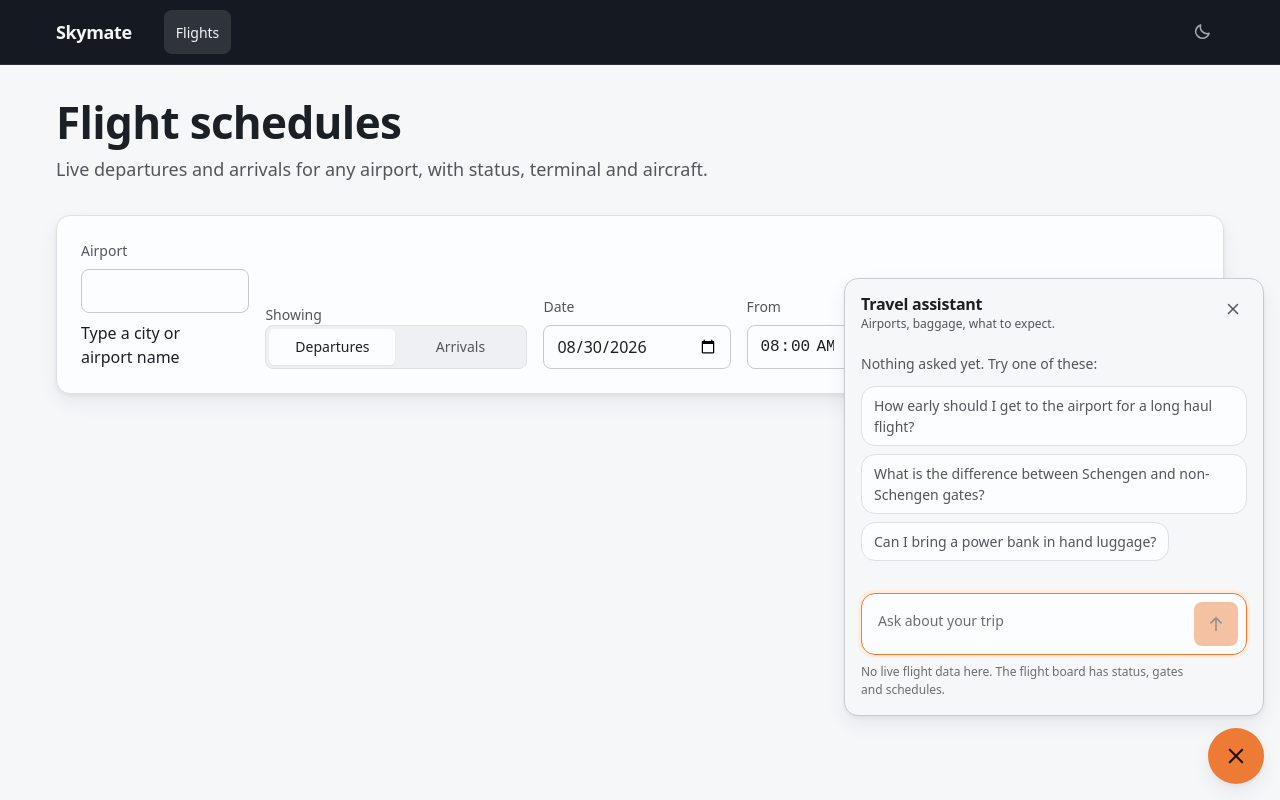
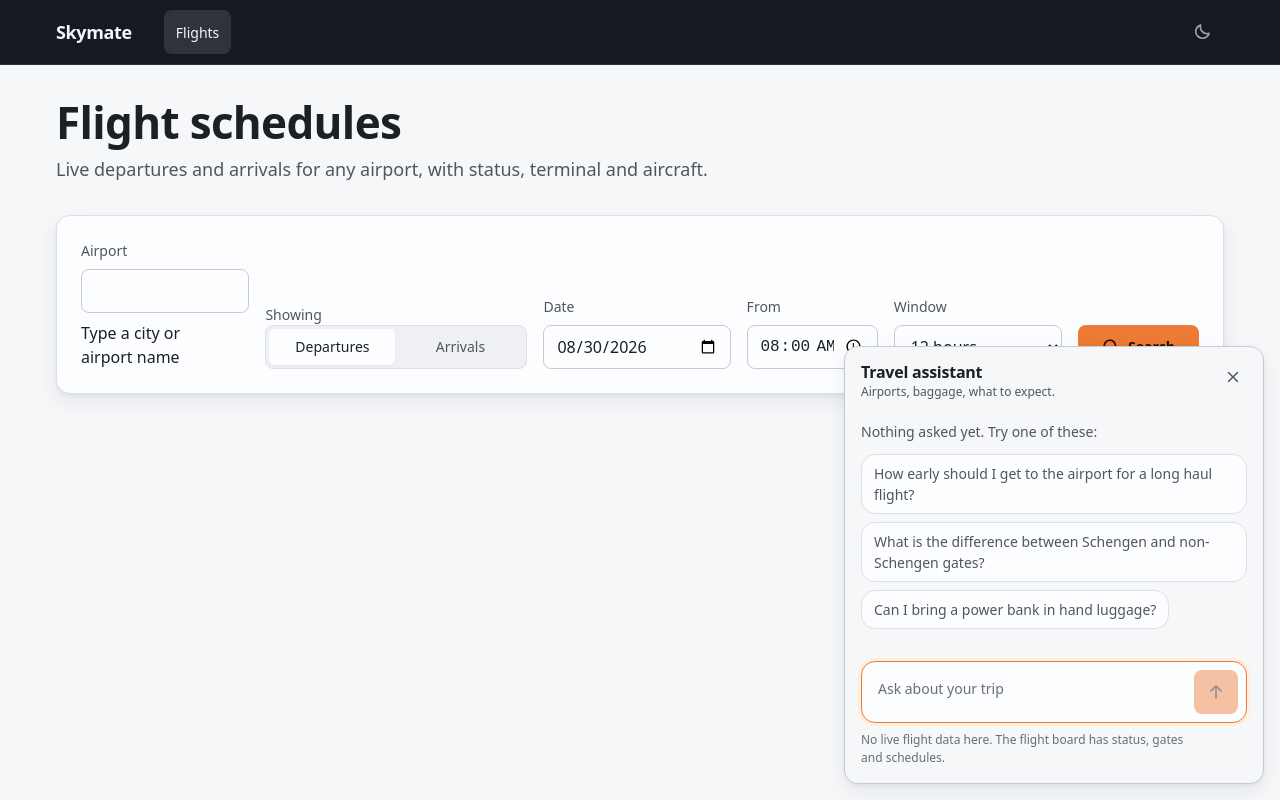
Before and after one commit to xtekkis/skymate, a React (Vite) app in the folder client/: page / in a window 1280 px wide. Both pictures are taken after a click on the button 1236 px from the left and 756 px from the top of the page. Built offline with nearby package versions, Linux system fonts and the light colour scheme.

Commit message:
grow the assistant out of its own button

```diff
--- a/client/src/components/ChatDrawer.css
+++ b/client/src/components/ChatDrawer.css
@@ -17,7 +17,6 @@
   width: var(--fab-size);
   height: var(--fab-size);
   background: var(--accent);
-  border-radius: var(--radius-pill);
   box-shadow: var(--shadow-md);
   color: var(--accent-text);
   transition:
@@ -36,18 +35,33 @@
 .chat {
   position: fixed;
   right: var(--space-4);
-  /* Clears the button rather than covering it, so the way out stays visible. */
-  bottom: calc(var(--space-4) + var(--fab-size) + var(--space-3));
+  /* The button's own corner. The panel takes its place rather than sitting
+     above it, which is what makes the two read as one surface opening. */
+  bottom: var(--space-4);
   z-index: var(--z-overlay);
   display: flex;
   flex-direction: column;
   width: min(420px, calc(100vw - var(--space-4) * 2));
-  max-height: min(560px, calc(100vh - var(--fab-size) - var(--space-8)));
+  max-height: min(560px, calc(100vh - var(--space-7)));
   padding: var(--space-4);
   background: var(--bg);
   border: 1px solid var(--border-strong);
-  border-radius: var(--radius-panel);
   box-shadow: var(--shadow-md);
+  /* border-radius is set inline: the morph interpolates it as a number, and a
+     CSS value here would fight the animation. */
+  overflow: hidden;
+}
+
+/* Everything inside, so the shape can morph without stretching the contents. */
+.chat__body {
+  display: flex;
+  flex-direction: column;
+  min-height: 0;
+  flex: 1;
+}
+
+.chat__toggleIcon {
+  display: inline-flex;
 }
 
 /* Head */
@@ -310,12 +324,12 @@
 
 /* Phones: the drawer is the screen, so it stops pretending to be a card. */
 @media (max-width: 640px) {
+  /* Nearly the whole screen. On a phone a floating card is a cramped card,
+     and there is nothing behind it worth keeping in view. */
   .chat {
-    right: var(--space-3);
-    left: var(--space-3);
-    bottom: calc(var(--space-3) + var(--fab-size) + var(--space-2));
+    inset: var(--space-3);
     width: auto;
-    max-height: calc(100vh - var(--fab-size) - var(--space-7));
+    max-height: none;
   }
 
   .chat__toggle {
--- a/client/src/components/ChatDrawer.tsx
+++ b/client/src/components/ChatDrawer.tsx
@@ -1,4 +1,4 @@
-import { useEffect, useId, useRef, useState, type FormEvent, type KeyboardEvent } from 'react';
+import { useEffect, useRef, useState, type FormEvent, type KeyboardEvent } from 'react';
 import { useSearchParams } from 'react-router-dom';
 import { AnimatePresence, motion, useReducedMotion } from 'framer-motion';
 import { ArrowUp, ChatCircleDots, WarningCircle, X } from '@phosphor-icons/react';
@@ -16,6 +16,20 @@ const MAX_HISTORY = 20;
 
 /** Statuses that describe the whole app rather than this one request. */
 const SITE_WIDE = new Set([429, 503]);
+
+/**
+ * Ties the button and the panel together as one surface, so the panel grows
+ * out of the button rather than appearing beside it. Both are anchored to the
+ * same corner, which is what makes the morph read as one object opening.
+ */
+const MORPH_ID = 'chat-surface';
+
+/** Quick enough to feel like a response, soft enough not to snap. */
+const MORPH = { type: 'spring', stiffness: 380, damping: 34 } as const;
+
+/** Corner radius as numbers, so the morph interpolates them without distorting. */
+const FAB_RADIUS = 28;
+const PANEL_RADIUS = 14;
 
 const OPENERS = [
   'How early should I get to the airport for a long haul flight?',
@@ -45,7 +59,6 @@ export default function ChatDrawer() {
   const [isSending, setIsSending] = useState(false);
   const [error, setError] = useState<string | null>(null);
 
-  const panelId = useId();
   const logEndRef = useRef<HTMLDivElement>(null);
   const inputRef = useRef<HTMLTextAreaElement>(null);
   const toggleRef = useRef<HTMLButtonElement>(null);
@@ -66,7 +79,7 @@ export default function ChatDrawer() {
     logEndRef.current?.scrollIntoView({ behavior: reduceMotion ? 'auto' : 'smooth' });
   }, [messages, isSending, open, reduceMotion]);
 
-  /** Focus follows the drawer, and comes back to the button that opened it. */
+  /** Focus follows the panel, and comes back to the button it grew out of. */
   useEffect(() => {
     if (open) {
       inputRef.current?.focus();
@@ -149,19 +162,53 @@ export default function ChatDrawer() {
     void ask(lastQuestion.content, before);
   }
 
+  // No shared id under reduced motion: the two states simply swap, with no
+  // travel between them for anyone who asked not to see any.
+  const morphId = reduceMotion ? undefined : MORPH_ID;
+  const morph = reduceMotion ? { duration: 0 } : MORPH;
+
+  if (!open) {
     return (
-    <>
-      <AnimatePresence>
-        {open && (
+      <motion.button
+        layoutId={morphId}
+        ref={toggleRef}
+        type="button"
+        className="chat__toggle"
+        style={{ borderRadius: FAB_RADIUS }}
+        transition={morph}
+        onClick={() => setOpen(true)}
+        aria-label="Travel assistant"
+      >
+        <motion.span
+          className="chat__toggleIcon"
+          initial={reduceMotion ? false : { opacity: 0 }}
+          animate={{ opacity: 1 }}
+          transition={{ duration: 0.14, delay: reduceMotion ? 0 : 0.08 }}
+        >
+          <ChatCircleDots size={24} weight="fill" aria-hidden="true" />
+        </motion.span>
+      </motion.button>
+    );
+  }
+
+  return (
     <motion.div
+      layoutId={morphId}
       className="chat"
-            id={panelId}
       role="dialog"
       aria-label="Travel assistant"
-            initial={reduceMotion ? { opacity: 0 } : { opacity: 0, y: 24 }}
-            animate={{ opacity: 1, y: 0 }}
-            exit={reduceMotion ? { opacity: 0 } : { opacity: 0, y: 16 }}
-            transition={{ duration: 0.22, ease: [0.16, 1, 0.3, 1] }}
+      style={{ borderRadius: PANEL_RADIUS }}
+      transition={morph}
+    >
+      {/*
+        The contents fade in after the shape has most of the way opened.
+        Carrying them through the morph would stretch them with it.
+      */}
+      <motion.div
+        className="chat__body"
+        initial={reduceMotion ? false : { opacity: 0 }}
+        animate={{ opacity: 1 }}
+        transition={{ duration: 0.16, delay: reduceMotion ? 0 : 0.1 }}
       >
         <header className="chat__head">
           <div>
@@ -196,11 +243,7 @@ export default function ChatDrawer() {
               <ul className="chat__openers">
                 {OPENERS.map((opener) => (
                   <li key={opener}>
-                        <button
-                          type="button"
-                          className="chat__opener"
-                          onClick={() => void ask(opener)}
-                        >
+                    <button type="button" className="chat__opener" onClick={() => void ask(opener)}>
                       {opener}
                     </button>
                   </li>
@@ -275,29 +318,6 @@ export default function ChatDrawer() {
           No live flight data here. The flight board has status, gates and schedules.
         </p>
       </motion.div>
-        )}
-      </AnimatePresence>
-
-      {/*
-        A stable name, with aria-expanded carrying the state. Renaming it on
-        open would give this and the panel's own close button the same
-        accessible name, and a reader would announce two identical controls.
-      */}
-      <button
-        type="button"
-        ref={toggleRef}
-        className="chat__toggle"
-        onClick={() => setOpen((current) => !current)}
-        aria-expanded={open}
-        aria-controls={panelId}
-        aria-label="Travel assistant"
-      >
-        {open ? (
-          <X size={22} weight="bold" aria-hidden="true" />
-        ) : (
-          <ChatCircleDots size={24} weight="fill" aria-hidden="true" />
-        )}
-      </button>
-    </>
+    </motion.div>
   );
 }
```
Also changed, not shown: 1 other file (tests, documents, lock files or other folders). Lines whose indentation alone changed are shown as unchanged.
